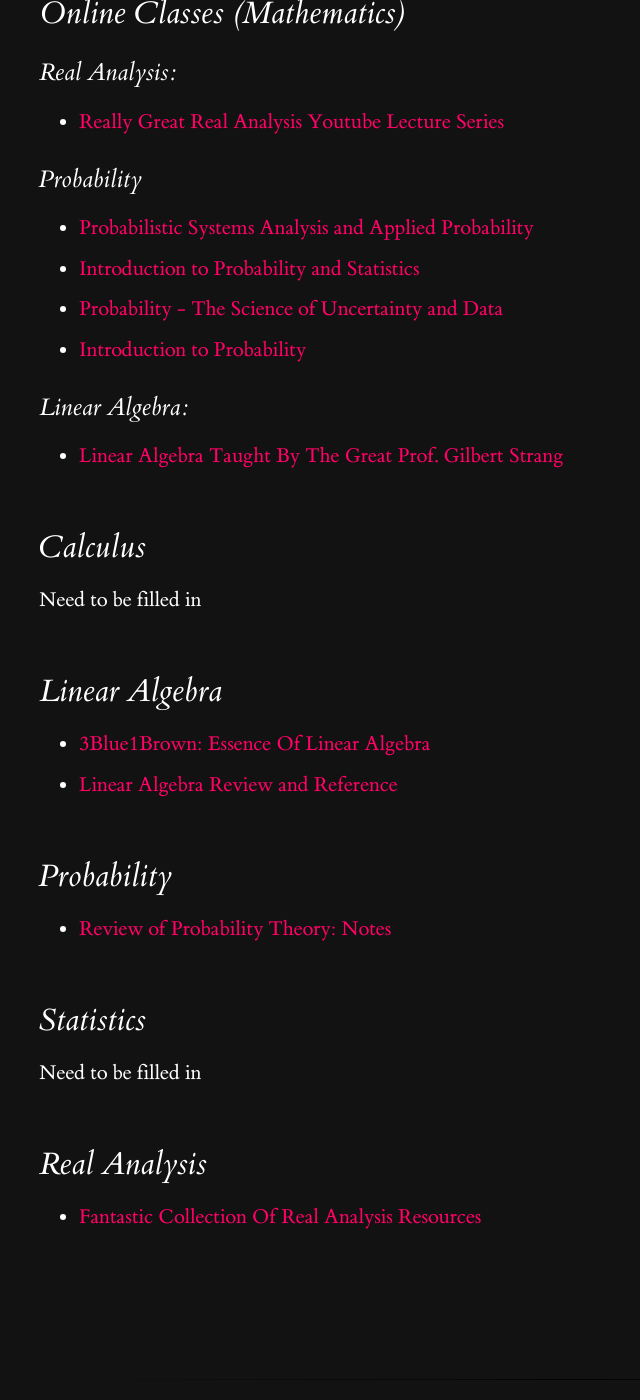
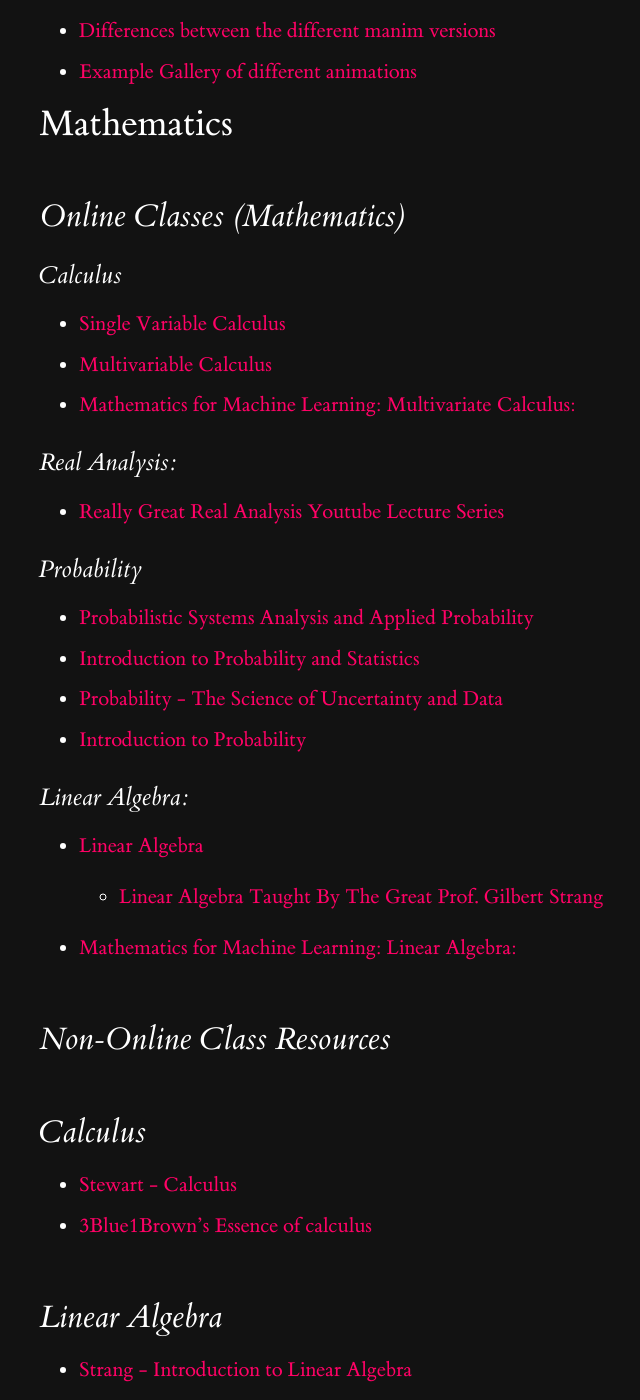
Before and after one commit to BeeGass/Notes, a Jekyll site: the page built from notes/resources/index.md, in a window 1280 px wide and 1400 px high, scrolled down 10860 px. Shown: the whole window, without its empty margins (121-761 px from the left). Built offline with Jekyll 4.4.1, drawn with Linux system fonts in a browser that asks for light colours; some of the changed text lies outside the part shown.

Commit message:
alright this should be good

```diff
--- a/notes/resources/index.md
+++ b/notes/resources/index.md
@@ -244,6 +245,7 @@
 * [CS229: Machine Learning](http://cs229.stanford.edu/)
 * [CS 329S: Machine Learning Systems Design](https://stanford-cs329s.github.io/)
 * [EECS 564: Estimation, Filtering, and Detection.](https://web.eecs.umich.edu/~cscott/past_courses/eecs564w11/index.html)
+* [Columbia's well respected machine learning course](https://www.edx.org/course/machine-learning)
 
 ### Deep Learning:
 
@@ -311,16 +313,19 @@
 
 * [Mathematics for Machine Learning](https://mml-book.github.io/)
   * [mml-book](https://mml-book.github.io/book/mml-book.pdf)
-* [Natural Language Processing with Python](https://www.nltk.org/book/)
 * [Pattern Recognition And Machine Learning](http://users.isr.ist.utl.pt/~wurmd/Livros/school/Bishop%20-%20Pattern%20Recognition%20And%20Machine%20Learning%20-%20Springer%20%202006.pdf)
   * [Pattern Recognition And Machine Learning: Solutions To Exercises](https://www.microsoft.com/en-us/research/wp-content/uploads/2016/05/prml-web-sol-2009-09-08.pdf)
   * [Solutions to “Pattern Recognition and Machine Learning”](https://tommyodland.com/files/edu/bishop_solutions.pdf)
+* [Model-Based Machine Learning](https://www.mbmlbook.com/toc.html)
 * [Dive Into Deep Learning Textbook](https://d2l.ai/)
 * ["Probabilistic Machine Learning" - a book series by Kevin Murphy](https://probml.github.io/pml-book/)
 * [Gaussian Processes for Machine Learning](http://www.gaussianprocess.org/gpml/chapters/RW.pdf)
 * [The Deep Learning Book](https://www.deeplearningbook.org/)
+* [The Elements of Statistical Learning](https://web.stanford.edu/~hastie/Papers/ESLII.pdf)
 * [Learning Machine Learning Book](https://rentruewang.github.io/learning-machine/intro.html)
 * [Neural Network From Scratch](https://nnfs.io/)
+* [Reinforcement Learning: An Introduction](http://incompleteideas.net/book/the-book.html)
+* [Natural Language Processing with Python](https://www.nltk.org/book/)
 
 **Books I used In My Optimization For Deep Learning Course**
 
@@ -354,6 +359,11 @@
 
 ## Online Classes (Mathematics)
 
+### Calculus
+* [Single Variable Calculus](https://ocw.mit.edu/courses/mathematics/18-01-single-variable-calculus-fall-2006/)
+* [Multivariable Calculus](https://ocw.mit.edu/courses/mathematics/18-02-multivariable-calculus-fall-2007/)
+* [Mathematics for Machine Learning: Multivariate Calculus:](https://www.youtube.com/playlist?list=PLiiljHvN6z193BBzS0Ln8NnqQmzimTW23)
+
 ### Real Analysis:
 
 * [Really Great Real Analysis Youtube Lecture Series](https://www.youtube.com/playlist?list=PL04BA7A9EB907EDAF)
@@ -367,37 +377,31 @@
 
 ### Linear Algebra:
 
-* [Linear Algebra Taught By The Great Prof. Gilbert Strang](https://ocw.mit.edu/courses/mathematics/18-06-linear-algebra-spring-2010/)
+* [Linear Algebra](https://ocw.mit.edu/courses/mathematics/18-06-linear-algebra-spring-2010/)
+  * [Linear Algebra Taught By The Great Prof. Gilbert Strang](https://ocw.mit.edu/courses/mathematics/18-06-linear-algebra-spring-2010/)
+* [Mathematics for Machine Learning: Linear Algebra:](https://www.youtube.com/playlist?list=PLiiljHvN6z1_o1ztXTKWPrShrMrBLo5P3)
 
 
-
+## Non-Online Class Resources
 ## Calculus
-
-Need to be filled in
-
+* [Stewart - Calculus](https://www.stewartcalculus.com/)
+* [3Blue1Brown's Essence of calculus](https://www.youtube.com/playlist?list=PLZHQObOWTQDMsr9K-rj53DwVRMYO3t5Yr)
 
 
 ## Linear Algebra
-
+* [Strang - Introduction to Linear Algebra](https://math.mit.edu/~gs/linearalgebra/)
 * [3Blue1Brown: Essence Of Linear Algebra](https://www.youtube.com/watch?v=fNk_zzaMoSs&list=PLZHQObOWTQDPD3MizzM2xVFitgF8hE_ab)
 * [Linear Algebra Review and Reference](http://cs229.stanford.edu/section/cs229-linalg.pdf)
 
 
-
 ## Probability
-
+* [Introduction to Probability and Statistics](https://ocw.mit.edu/courses/mathematics/18-05-introduction-to-probability-and-statistics-spring-2014/)
 * [Review of Probability Theory: Notes](http://cs229.stanford.edu/section/cs229-prob.pdf)
 
 
-
-
-
 ## Statistics
-
-Need to be filled in
-
+* [Introduction to Probability and Statistics](https://ocw.mit.edu/courses/mathematics/18-05-introduction-to-probability-and-statistics-spring-2014/)
 
 
 ## Real Analysis
-
 * [Fantastic Collection Of Real Analysis Resources](https://longformmath.com/videos)
```
Also changed, not shown: other parts of notes/resources/index.md (+1 -0 lines), notes/Curriculum/Deep-Learning/index.md (added), notes/Curriculum/Mathematics/index.md (added).
